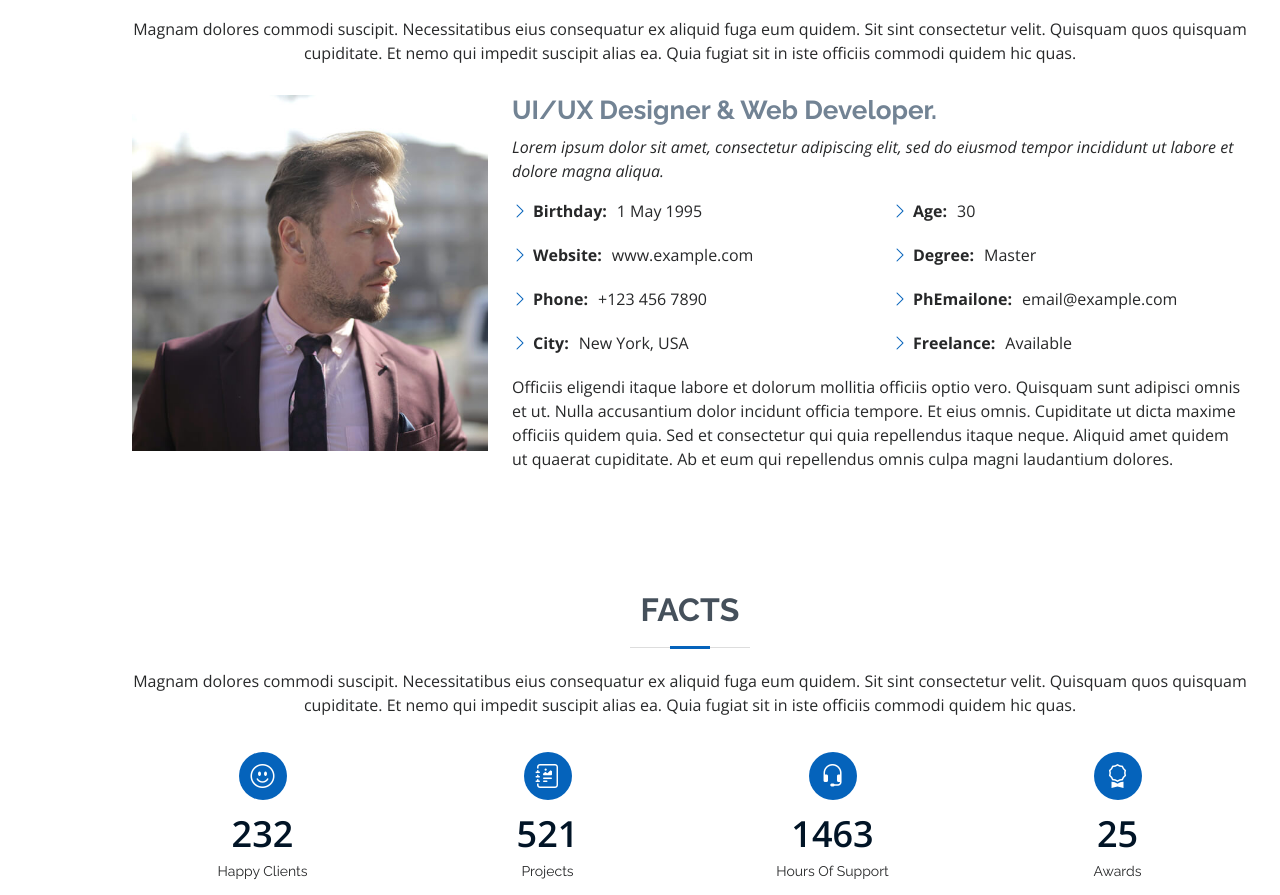
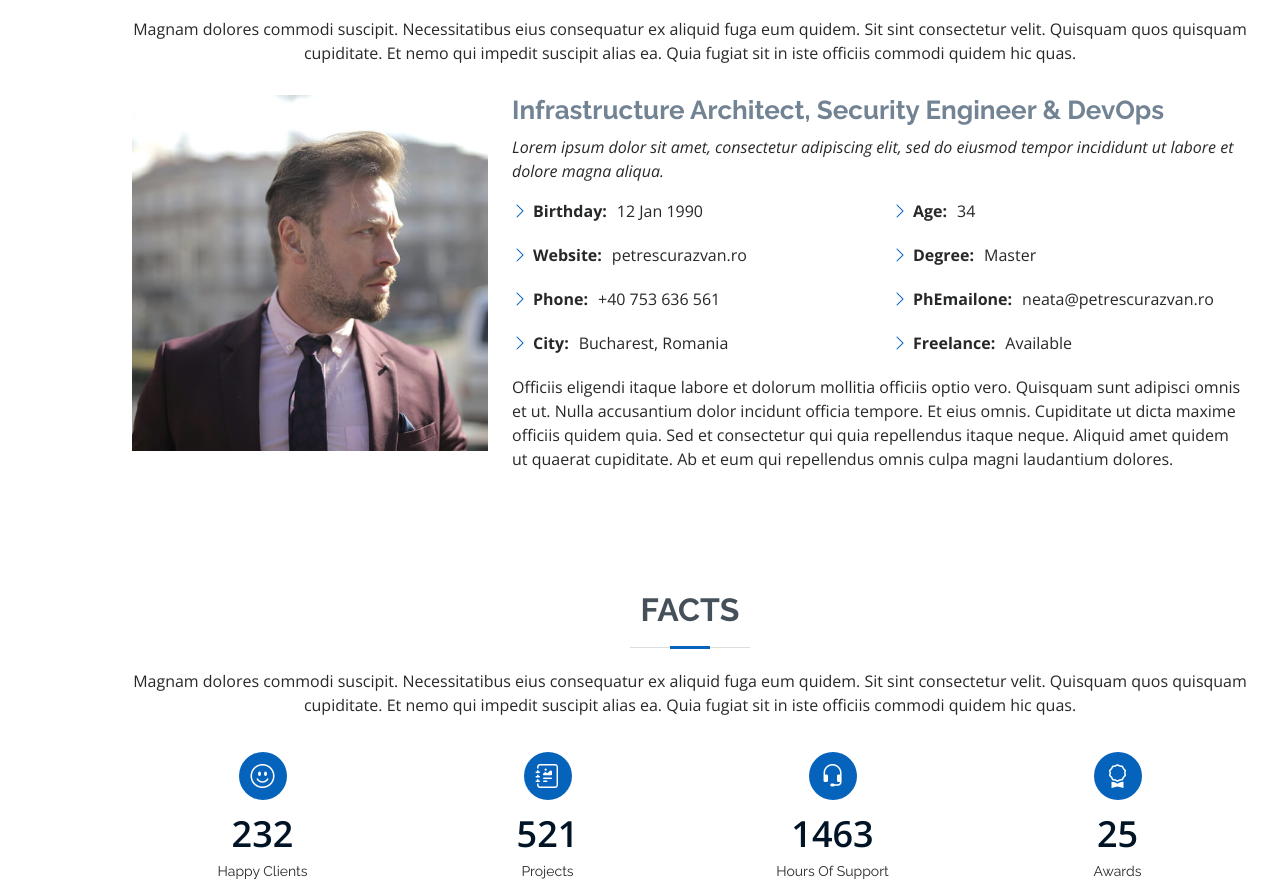
Before and after one commit to razvan01/petrescurazvan.ro, a plain HTML site: page index.html in a window 1280 px wide. Shown: the part 921-1816 px from the top of the page. Drawn offline with nearby package versions, Linux system fonts and the light colour scheme.

Commit message:
minor updates

```diff
--- a/index.html
+++ b/index.html
@@ -85,7 +85,7 @@
             <img src="assets/img/profile-img.jpg" class="img-fluid" alt="">
           </div>
           <div class="col-lg-8 pt-4 pt-lg-0 content">
-            <h3>UI/UX Designer &amp; Web Developer.</h3>
+            <h3>Infrastructure Architect, Security Engineer &amp; DevOps</h3>
             <p class="fst-italic">
               Lorem ipsum dolor sit amet, consectetur adipiscing elit, sed do eiusmod tempor incididunt ut labore et
               dolore
@@ -94,17 +94,18 @@
             <div class="row">
               <div class="col-lg-6">
                 <ul>
-                  <li><i class="bi bi-chevron-right"></i> <strong>Birthday:</strong> <span>1 May 1995</span></li>
-                  <li><i class="bi bi-chevron-right"></i> <strong>Website:</strong> <span>www.example.com</span></li>
-                  <li><i class="bi bi-chevron-right"></i> <strong>Phone:</strong> <span>+123 456 7890</span></li>
-                  <li><i class="bi bi-chevron-right"></i> <strong>City:</strong> <span>New York, USA</span></li>
+                  <li><i class="bi bi-chevron-right"></i> <strong>Birthday:</strong> <span>12 Jan 1990</span></li>
+                  <li><i class="bi bi-chevron-right"></i> <strong>Website:</strong> <span>petrescurazvan.ro</span></li>
+                  <li><i class="bi bi-chevron-right"></i> <strong>Phone:</strong> <span>+40 753 636 561</span></li>
+                  <li><i class="bi bi-chevron-right"></i> <strong>City:</strong> <span>Bucharest, Romania</span></li>
                 </ul>
               </div>
               <div class="col-lg-6">
                 <ul>
-                  <li><i class="bi bi-chevron-right"></i> <strong>Age:</strong> <span>30</span></li>
+                  <li><i class="bi bi-chevron-right"></i> <strong>Age:</strong> <span>34</span></li>
                   <li><i class="bi bi-chevron-right"></i> <strong>Degree:</strong> <span>Master</span></li>
-                  <li><i class="bi bi-chevron-right"></i> <strong>PhEmailone:</strong> <span>email@example.com</span>
+                  <li><i class="bi bi-chevron-right"></i>
+                    <strong>PhEmailone:</strong><span>neata@petrescurazvan.ro</span>
                   </li>
                   <li><i class="bi bi-chevron-right"></i> <strong>Freelance:</strong> <span>Available</span></li>
                 </ul>
```
